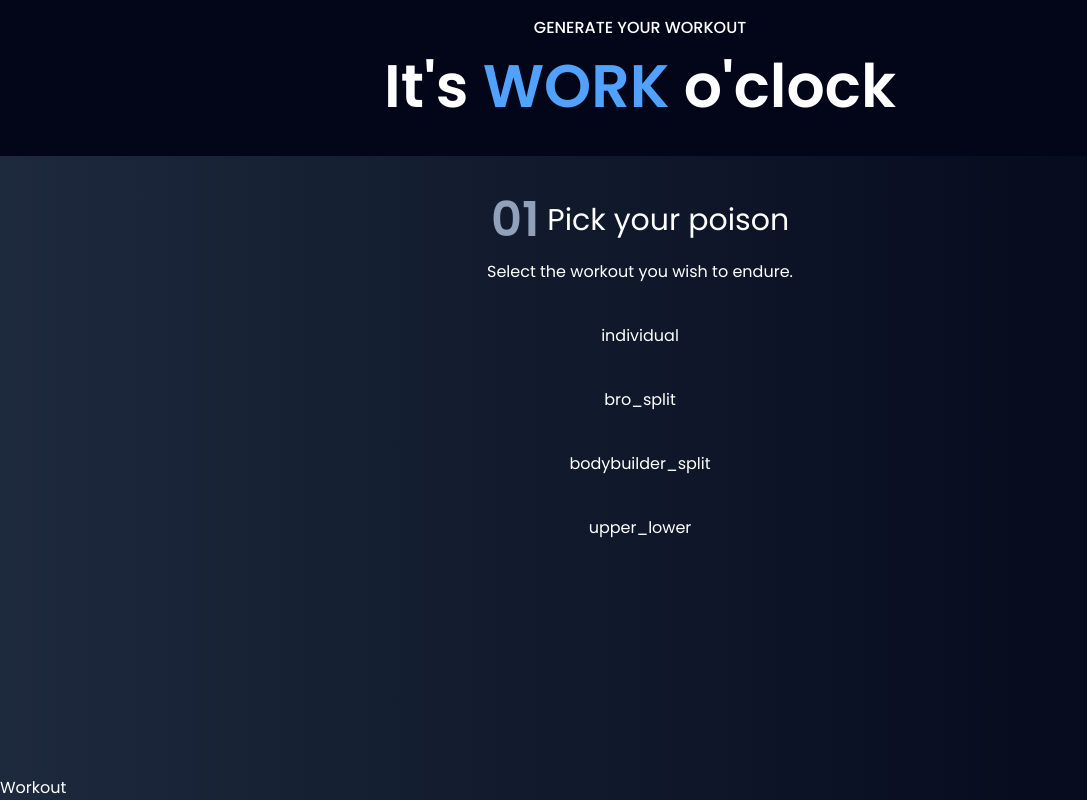
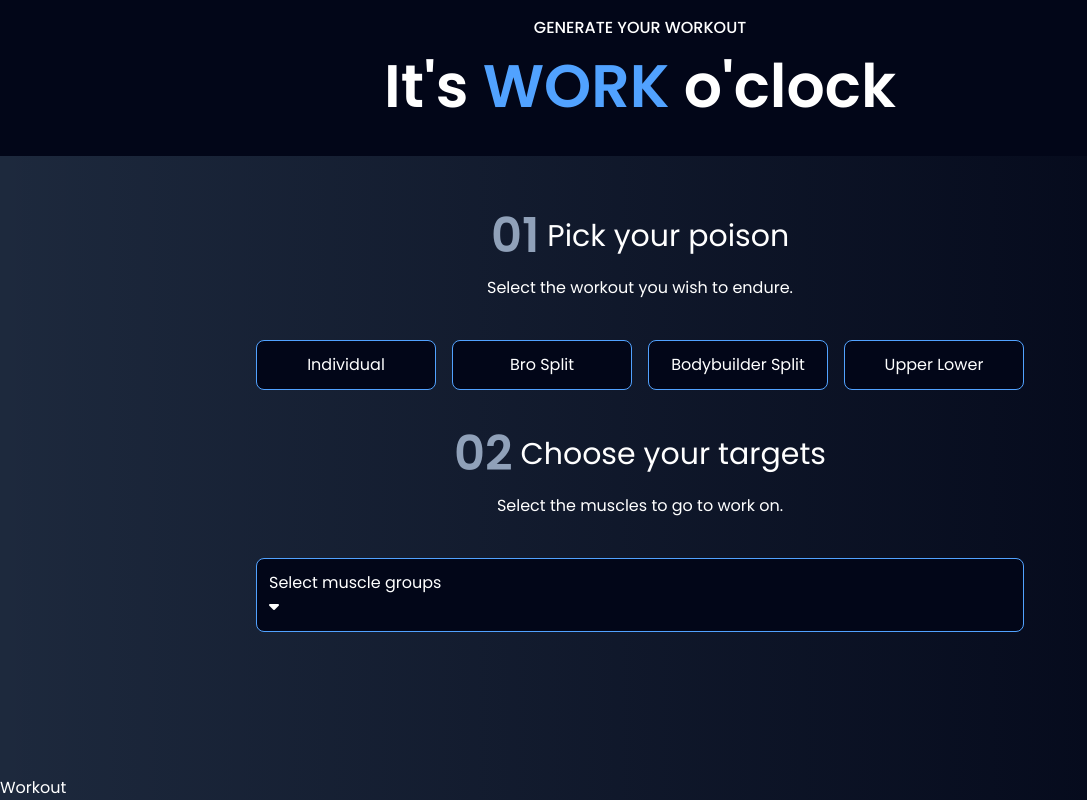
Before and after one commit to alexsbryant/gym-app, a React (Vite) app: page / in a window 1280 px wide. Shown: the part 824-1624 px from the top of the page, without its empty margins (0-1087 px from the left). Built offline with nearby package versions, Linux system fonts and the light colour scheme.

Commit message:
Started to update target muscle groups section

```diff
--- a/src/components/Generator.jsx
+++ b/src/components/Generator.jsx
@@ -26,11 +26,22 @@ const Generator = () => {
           title={'Pick your poison'}
           description={'Select the workout you wish to endure.'}
         />
-        {Object.keys(WORKOUTS).map((type, typeIndex) => (
-          <button key={typeIndex}>
-            <p>{type}</p>
-          </button>
-        ))}
+        <div className='grid grid-cols-2 sm:grid-cols-4 gap-4'>
+          {Object.keys(WORKOUTS).map((type, typeIndex) => (
+            <button className='bg-slate-950 border border-blue-400 duration-200 hover:border-blue-600 py-3 rounded-lg' key={typeIndex}>
+              <p className='capitalize'>{type.replaceAll('_', " ")}</p>
+            </button>
+          ))}
+        </div>
+        <Header
+          index={'02'}
+          title={'Choose your targets'}
+          description={'Select the muscles to go to work on.'}
+        />
+        <div className='bg-slate-950 p-3 border border-solid border-blue-400 rounded-lg'>
+          <p>Select muscle groups</p>
+          <i className="fa-solid fa-caret-down"></i>
+        </div>
       </SectionWrapper>
     </section>
   )
--- a/src/components/SectionWrapper.jsx
+++ b/src/components/SectionWrapper.jsx
@@ -8,8 +8,7 @@ const SectionWrapper = ({ children, header, title }) => {
         <h2 className='font-semibold text-3xl sm:text-4xl md:text-5xl lg:text-6xl'>{title[0]} <span className='uppercase text-blue-400'>{title[1]}</span> {title[2]}</h2>
       </div>
 
-      <div className='max-w-[800px] w-full flex flex-col mx-auto gap-10'>
-
+      <div className='max-w-[800px] w-full flex flex-col mx-auto gap-10 p-4'>
         {children}
       </div>
     </section>
```
